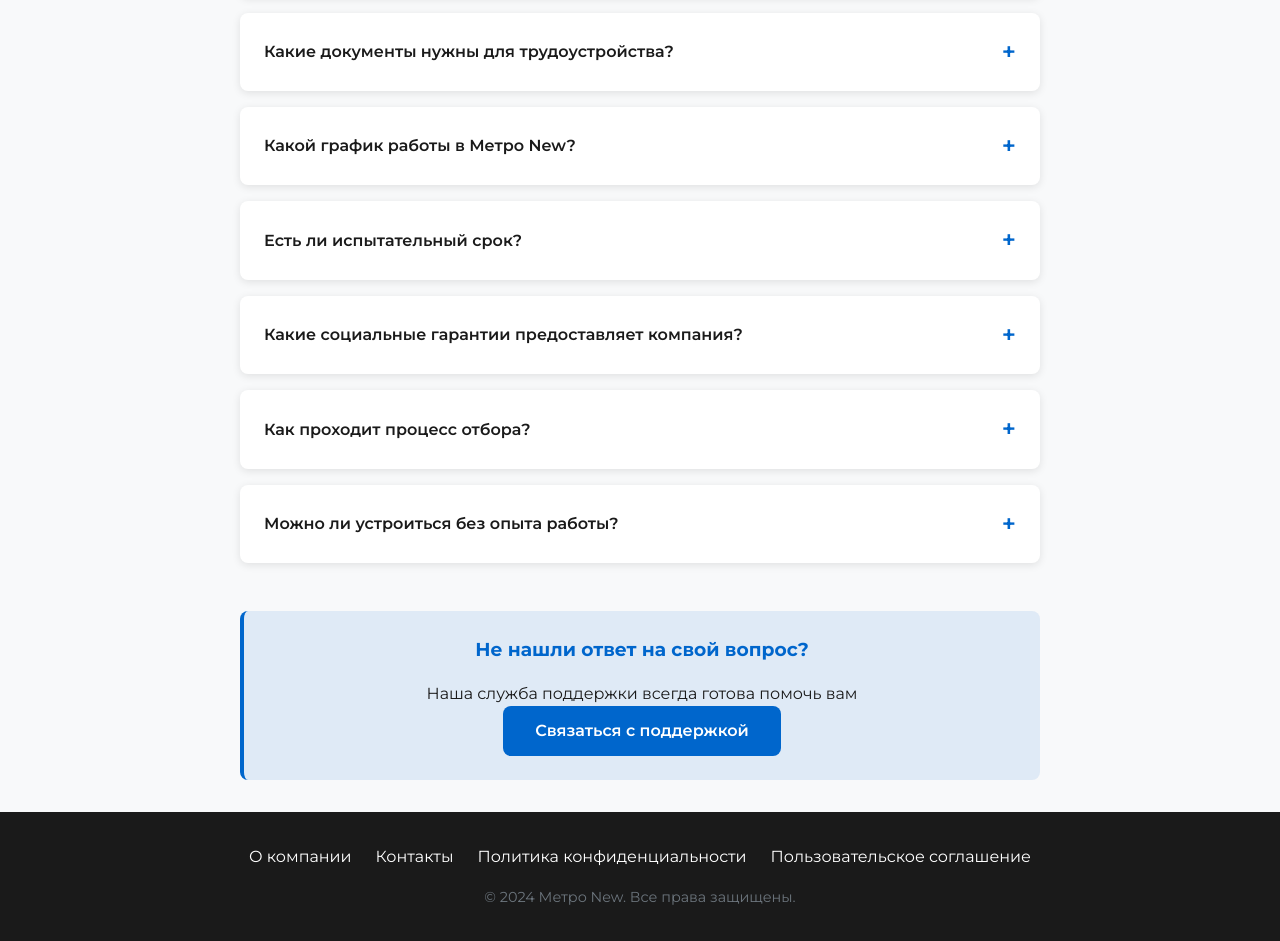
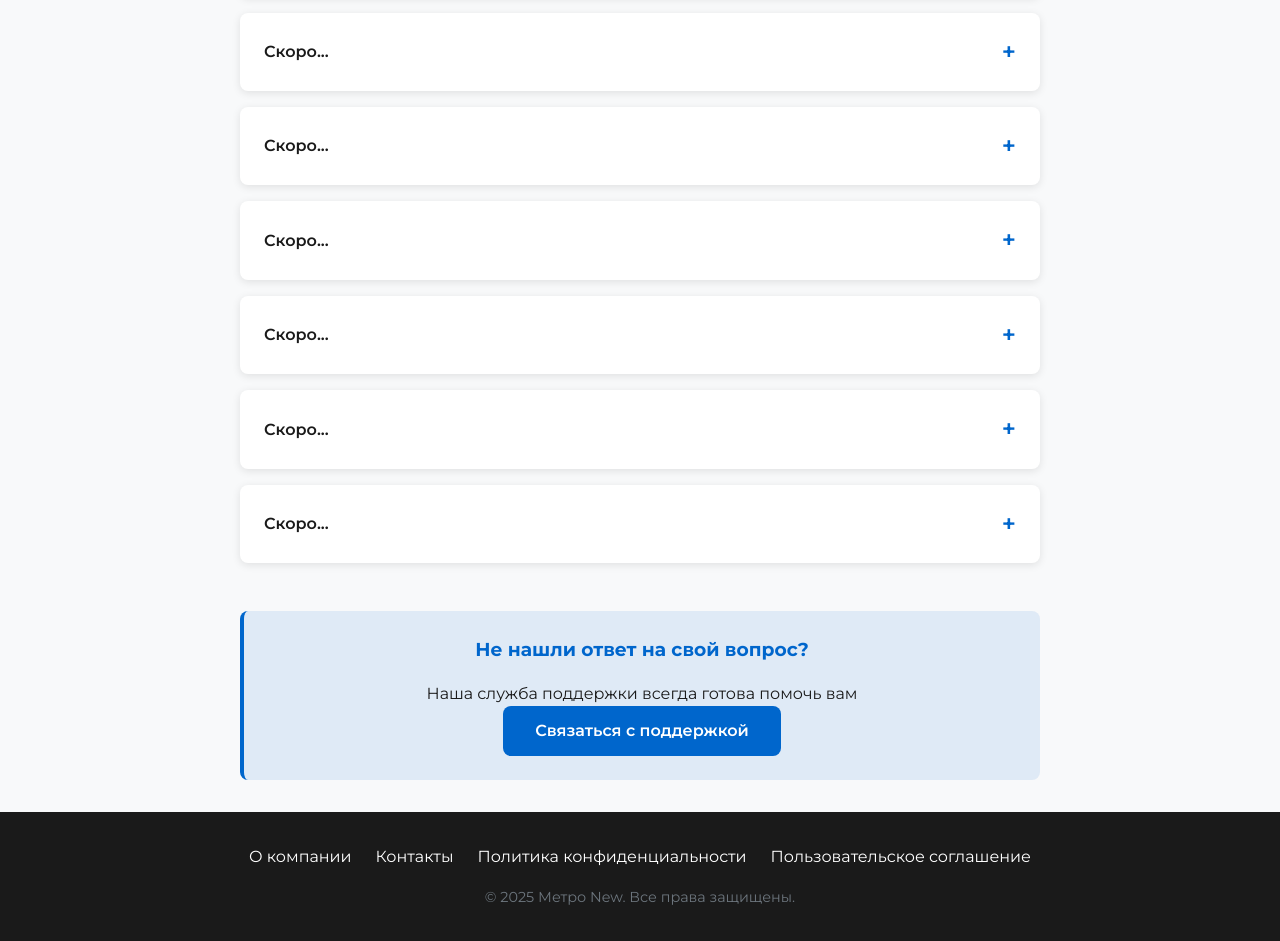
Before and after one commit to kirill12633/careers.metro.new, a plain HTML site: page faq.html in a window 1280 px wide. Shown: the part 317-1258 px from the top of the page. Drawn offline with Linux system fonts and the light colour scheme.

Commit message:
Update faq.html

```diff
--- a/faq.html
+++ b/faq.html
@@ -260,7 +260,7 @@
         <div class="container">
             <nav>
                 <div class="logo">
-                    <span class="logo-icon">M</span>
+                    <span class="logo-icon"></span>
                     <span>Метро New Работа</span>
                 </div>
                 <div class="nav-links">
@@ -281,82 +281,72 @@
 
         <div class="faq-container">
             <div class="faq-item">
-                <div class="faq-question">Как подать заявку на вакансию?</div>
+                <div class="faq-question">Есть ли испытательный срок?</div>
                 <div class="faq-answer">
-                    <p>Для подачи заявки выберите интересующую вас вакансию на странице "Вакансии" и нажмите кнопку "Подать заявку". Заполните форму, прикрепите резюме и дополнительные материалы, если требуется. После отправки заявки с вами свяжется наш HR-специалист.</p>
+                    <p>Да, для большинства позиций установлен испытательный срок от 1 до 3 месяцев. В этот период мы оцениваем ваши профессиональные качества, а вы знакомитесь с особенностями работы в нашей проекта.</p>
                 </div>
             </div>
 
             <div class="faq-item">
-                <div class="faq-question">Какие документы нужны для трудоустройства?</div>
+                <div class="faq-question">Скоро...</div>
                 <div class="faq-answer">
-                    <p>Для оформления потребуются:</p>
+                    <p>Скоро...</p>
                     <ul>
-                        <li>Паспорт</li>
-                        <li>Трудовая книжка (при наличии)</li>
-                        <li>Документы об образовании</li>
-                        <li>ИНН</li>
-                        <li>СНИЛС</li>
-                        <li>Военный билет (для военнообязанных)</li>
+                        <li>Скоро...</li>
+                        <li>Скоро...</li>
+                        <li>Скоро...</li>
+                        <li>Скоро...</li>
+                        <li>Скоро...</li>
+                        <li>Скоро...</li>
                     </ul>
                 </div>
             </div>
 
             <div class="faq-item">
-                <div class="faq-question">Какой график работы в Метро New?</div>
+                <div class="faq-question">Скоро...</div>
                 <div class="faq-answer">
-                    <p>График работы зависит от конкретной должности:</p>
+                    <p>Скоро...</p>
                     <ul>
-                        <li>Офисные сотрудники: 5/2 с 9:00 до 18:00</li>
-                        <li>Операционный персонал: сменный график (2/2, 3/3)</li>
-                        <li>Технические специалисты: гибкий график</li>
+                        <li>Скоро...</li>
+                        <li>Скоро...</li>
+                        <li>Скоро...</li>
                     </ul>
-                    <p>Точный график указывается в описании вакансии.</p>
+                    <p>Скоро...</p>
                 </div>
             </div>
 
             <div class="faq-item">
-                <div class="faq-question">Есть ли испытательный срок?</div>
+                <div class="faq-question">Скоро...</div>
                 <div class="faq-answer">
-                    <p>Да, для большинства позиций установлен испытательный срок от 1 до 3 месяцев. В этот период мы оцениваем ваши профессиональные качества, а вы знакомитесь с особенностями работы в нашей компании.</p>
+                    <p>Скоро...</p>
                 </div>
             </div>
 
             <div class="faq-item">
-                <div class="faq-question">Какие социальные гарантии предоставляет компания?</div>
+                <div class="faq-question">Скоро...</div>
                 <div class="faq-answer">
-                    <p>Мы предлагаем:</p>
+                    <p>Скоро...</p>
                     <ul>
-                        <li>Официальное трудоустройство</li>
-                        <li>Конкурентную заработную плату</li>
-                        <li>Медицинскую страховку</li>
-                        <li>Оплачиваемый отпуск</li>
-                        <li>Больничные</li>
-                        <li>Корпоративные программы обучения</li>
-                        <li>Льготный проезд</li>
+                        <li>Скоро...</li>
                     </ul>
                 </div>
             </div>
 
             <div class="faq-item">
-                <div class="faq-question">Как проходит процесс отбора?</div>
+                <div class="faq-question">Скоро...</div>
                 <div class="faq-answer">
-                    <p>Процесс отбора обычно включает несколько этапов:</p>
+                    <p>Скоро...</p>
                     <ol>
-                        <li>Рассмотрение заявки и резюме</li>
-                        <li>Телефонное интервью с HR</li>
-                        <li>Очное собеседование</li>
-                        <li>Тестовое задание (для некоторых позиций)</li>
-                        <li>Принятие решения и предложение о работе</li>
+                        <li>Скоро...</li>
                     </ol>
-                    <p>Срок рассмотрения заявки - до 10 рабочих дней.</p>
+                    <p>Скоро...</p>
                 </div>
             </div>
 
             <div class="faq-item">
-                <div class="faq-question">Можно ли устроиться без опыта работы?</div>
+                <div class="faq-question">Скоро...</div>
                 <div class="faq-answer">
-                    <p>Да, мы рассматриваем кандидатов без опыта на некоторые позиции (например, "Стажер", "Помощник"). Для таких вакансий мы проводим обучение перед началом работы. Требования к кандидатам без опыта указаны в описании вакансии.</p>
+                    <p>Скоро...</p>
                 </div>
             </div>
 
@@ -371,12 +361,12 @@
     <footer>
         <div class="container">
             <div class="footer-links">
-                <a href="#">О компании</a>
-                <a href="#">Контакты</a>
-                <a href="#">Политика конфиденциальности</a>
-                <a href="#">Пользовательское соглашение</a>
+                <a href="https://discord.com/invite/WjGZBs3HMX">О компании</a>
+                <a href="https://discord.com/invite/WjGZBs3HMX">Контакты</a>
+                <a href="https://docs.google.com/document/d/1Y_3cs7qEcSehVIirIPSSqJQjxOco5ixipMF6zXSSO_I/edit?usp=sharing">Политика конфиденциальности</a>
+                <a href="https://docs.google.com/document/d/1bbDwsFuSFou-qqcIvhb44mton1z2TY32F9SqcYnMcyI/edit?usp=sharing">Пользовательское соглашение</a>
             </div>
-            <p class="copyright">© 2024 Метро New. Все права защищены.</p>
+            <p class="copyright">© 2025 Метро New. Все права защищены.</p>
         </div>
     </footer>
 
```
